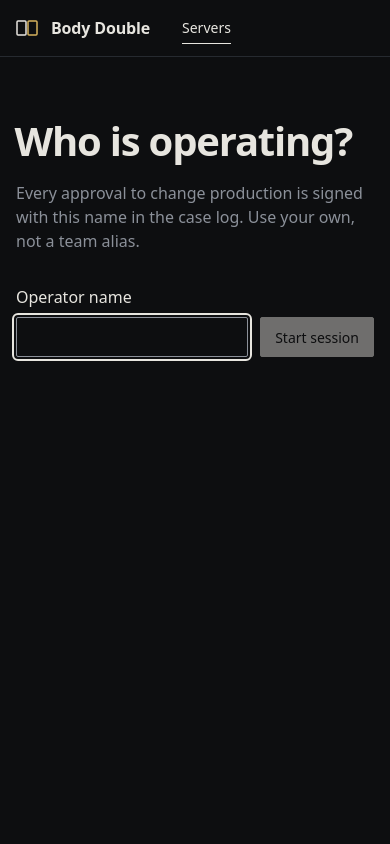
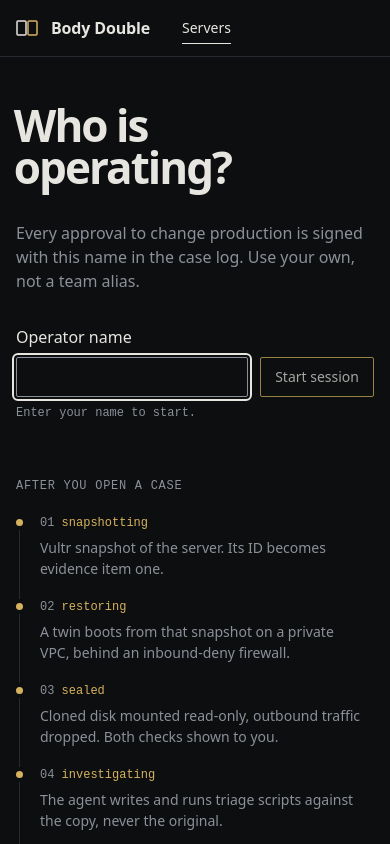
Before and after one commit to atharv109/BodyDouble-, a React (Vite) app in the folder web/: page / in a window 390 px wide. Shown: the top 844 px of the page. Built offline with nearby package versions, Linux system fonts and the light colour scheme.

Commit message:
web: jury polish (gate display h1 + lifecycle rail + start hint, outlined disabled primary, case header buttons stack primary-first on phone, event log contrast, canonical link)

```diff
--- a/web/index.html
+++ b/web/index.html
@@ -7,6 +7,7 @@
     <title>Body Double</title>
     <meta name="description" content="Investigate a suspect Vultr server on a sealed twin. Production is never touched until you approve a change." />
     <meta name="theme-color" content="#0d0e10" />
+    <link rel="canonical" href="/" />
     <meta property="og:type" content="website" />
     <meta property="og:title" content="Body Double" />
     <meta property="og:description" content="Investigate a suspect Vultr server on a sealed twin. Production is never touched until you approve a change." />
--- a/web/src/index.css
+++ b/web/src/index.css
@@ -51,6 +51,7 @@ body { font-family: var(--font-sans); font-size: 16px; line-height: 1.5; -webkit
 .btn:active:not(:disabled) { translate: 0 0; }
 .btn:disabled { opacity: .45; cursor: not-allowed; }
 .btn-primary { background: var(--color-ink); color: var(--color-ground); border-color: var(--color-ink); }
+.btn-primary:disabled { background: transparent; border-color: var(--color-agent); color: var(--color-ink); opacity: .7; }
 .btn-primary:hover:not(:disabled) { background: #fff; border-color: #fff; }
 .btn-agent { background: var(--color-agent); color: var(--color-ground); border-color: var(--color-agent); }
 .btn-agent:disabled { background: transparent; border-color: var(--color-line); color: var(--color-muted); opacity: 1; }
--- a/web/src/routes/Case.tsx
+++ b/web/src/routes/Case.tsx
@@ -51,7 +51,8 @@ export function CaseScreen() {
           <span aria-hidden="true" className={`size-1.5 rounded-full ${live.connected ? 'bg-ink' : 'bg-muted/50'}`} />
           {live.connected ? 'live' : live.state === 'closed' ? 'closed' : 'reconnecting'} · {events} events
         </p>
-        <div className="ml-auto flex flex-wrap gap-3">
+        {/* Phone: primary first and full width (column-reverse puts the approve button on top). */}
+        <div className="w-full sm:w-auto sm:ml-auto flex flex-col-reverse sm:flex-row flex-wrap gap-3 [&>*]:justify-center">
           {canClose && (
             <Link to={`/cases/${id}/evidence`} className="btn">Close and evidence</Link>
           )}
@@ -83,8 +84,8 @@ export function CaseScreen() {
         <h2 className="label mb-2">Event log, from the case stream</h2>
         <ul className="flex flex-wrap gap-x-5 gap-y-1 font-mono text-xs text-muted" data-testid="event-ledger">
           {EVENT_NAMES.map((n) => (
-            <li key={n} data-event={n} data-count={live.seen[n] ?? 0} className={live.seen[n] ? 'text-ink/80' : ''}>
-              {n} <span className="text-muted">{live.seen[n] ?? 0}</span>
+            <li key={n} data-event={n} data-count={live.seen[n] ?? 0} className={live.seen[n] ? 'text-ink' : 'text-muted'}>
+              {n} <span className={live.seen[n] ? 'text-agent' : 'text-muted'}>{live.seen[n] ?? 0}</span>
             </li>
           ))}
         </ul>
--- a/web/src/routes/Servers.tsx
+++ b/web/src/routes/Servers.tsx
@@ -190,7 +190,7 @@ const LIFECYCLE: [string, string, boolean][] = [
   ['closed', 'Twin destroyed, snapshot kept, case log sealed into a downloadable bundle.', false],
 ]
 
-function Lifecycle() {
+export function Lifecycle() {
   return (
     <section aria-labelledby="lifecycle-t" className="mt-8 md:mt-14">
       <h2 id="lifecycle-t" className="label">After you open a case</h2>
--- a/web/src/ui/OperatorGate.tsx
+++ b/web/src/ui/OperatorGate.tsx
@@ -1,5 +1,6 @@
 import { useEffect, useId, useState, type ReactNode } from 'react'
 import { api, AUTH_REQUIRED, getOperator } from '../api/client'
+import { Lifecycle } from '../routes/Servers'
 
 /**
  * Every human endpoint needs an operator session (POST /auth/session). On load we re-mint it from the
@@ -28,10 +29,12 @@ function SignIn({ error: initial, onDone }: { error: string | null; onDone: () =
   const [busy, setBusy] = useState(false)
   const [error, setError] = useState(initial)
   return (
-    <section className="mx-auto max-w-[1600px] w-full px-4 md:px-6 pt-16 md:pt-24 pb-16 grid lg:grid-cols-12 gap-6">
+    <section className="mx-auto max-w-[1600px] w-full px-4 md:px-6 pt-12 md:pt-20 pb-16 grid lg:grid-cols-12 gap-6">
+      <h1 className="lg:col-span-12 text-[2.75rem] md:text-[4.5rem] xl:text-[5.5rem] leading-[0.95] font-semibold tracking-[-0.045em] -ml-[0.05em]">
+        Who is operating?
+      </h1>
       <div className="lg:col-span-5 xl:col-span-4">
-        <h1 className="text-[2.5rem] md:text-[3.25rem] leading-[1] font-semibold tracking-[-0.03em] -ml-[0.04em]">Who is operating?</h1>
-        <p className="mt-5 text-muted max-w-[38ch]">
+        <p className="mt-2 text-muted max-w-[38ch]">
           Every approval to change production is signed with this name in the case log. Use your own, not a team alias.
         </p>
         <form
@@ -50,9 +53,12 @@ function SignIn({ error: initial, onDone }: { error: string | null; onDone: () =
               className="flex-1 min-w-0 bg-ground border border-line rounded-xs px-3 h-10 text-base focus:border-muted outline-none" />
             <button type="submit" className="btn btn-primary h-10" disabled={busy || !name.trim()}>{busy ? 'Starting...' : 'Start session'}</button>
           </div>
+          {!name.trim() && !busy && <p className="mt-2 font-mono text-xs text-muted">Enter your name to start.</p>}
           {error && <p role="alert" className="mt-4 text-sm font-mono border border-line p-3 break-all">{error}</p>}
         </form>
       </div>
+      {/* What the session is for: the same seven stops the case will walk through. */}
+      <div className="lg:col-span-12"><Lifecycle /></div>
     </section>
   )
 }
--- a/web/src/ui/useTitle.ts
+++ b/web/src/ui/useTitle.ts
@@ -4,5 +4,8 @@ import { useEffect } from 'react'
 export function useTitle(title: string) {
   useEffect(() => {
     document.title = title ? `${title} · Body Double` : 'Body Double'
+    // Canonical per route (index.html ships one for "/"; this keeps it in step with client routing).
+    const link = document.querySelector<HTMLLinkElement>('link[rel="canonical"]')
+    if (link) link.href = location.origin + location.pathname
   }, [title])
 }
```
